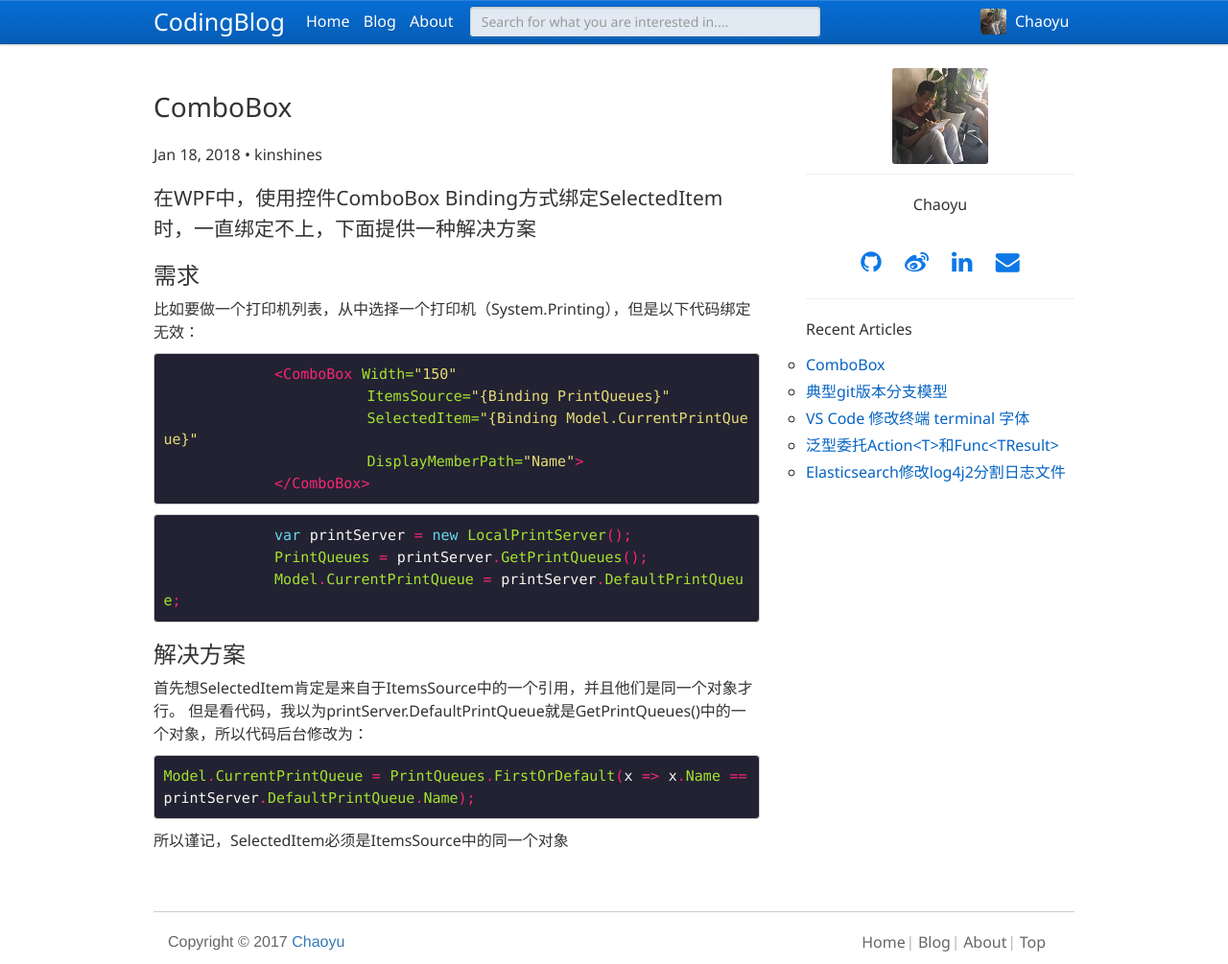
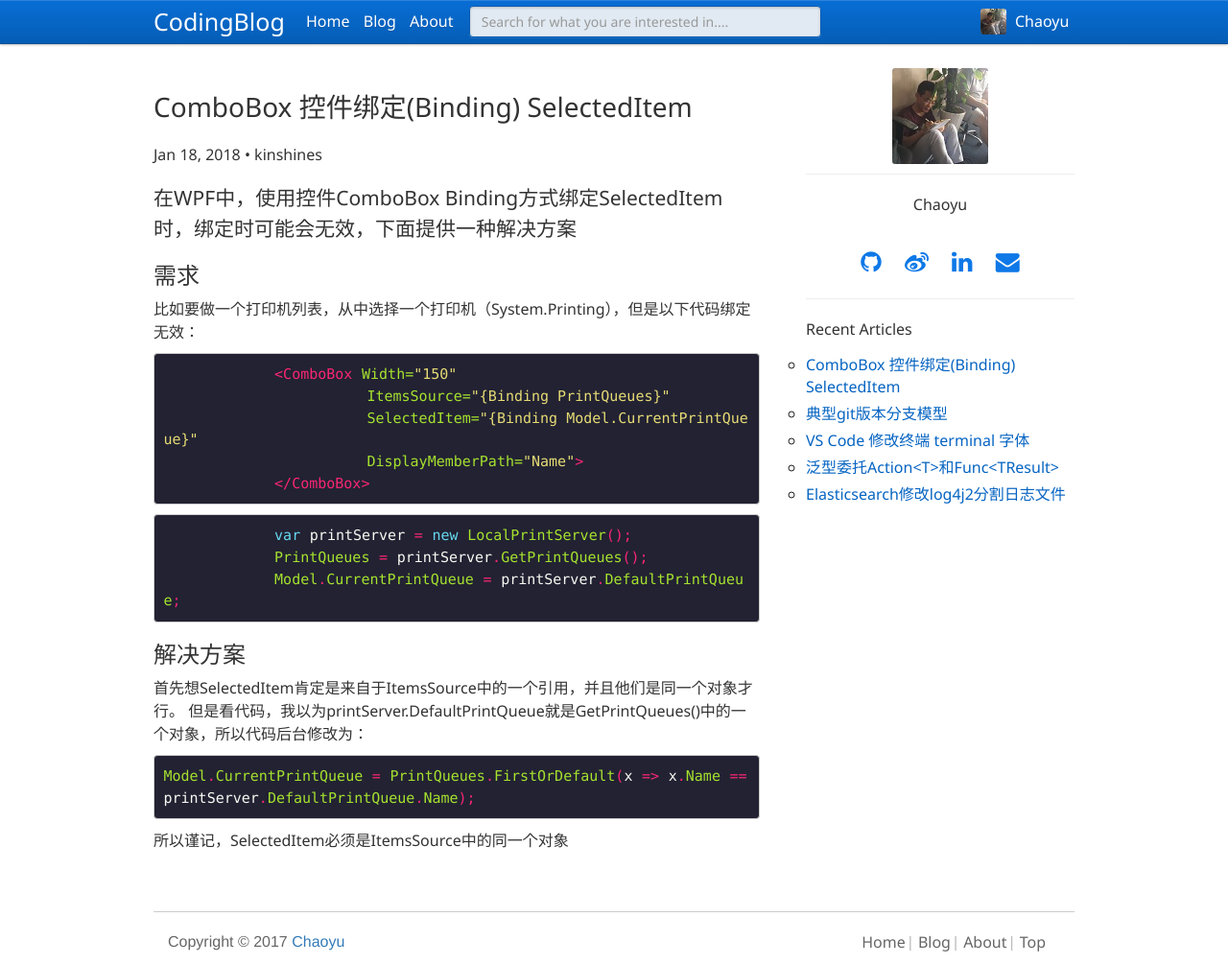
Before and after one commit to kinshines/kinshines.github.io, a Jekyll site: the page built from _posts/2018-01-18-combobox-selecteditem-binding.md, in a window 1280 px wide. Shown: the whole page at 96% size. Built offline with Jekyll 4.4.1, drawn with Linux system fonts in a browser that asks for light colours.

Commit message:
combobox

```diff
--- a/_posts/2018-01-18-combobox-selecteditem-binding.md
+++ b/_posts/2018-01-18-combobox-selecteditem-binding.md
@@ -1,13 +1,13 @@
 ---
 layout: post
-title: ComboBox
+title: ComboBox 控件绑定(Binding) SelectedItem
 author: kinshines
 date:   2018-01-18
 categories: wpf
 permalink: /archivers/combobox-selecteditem-binding
 ---
 
-<p class="lead">在WPF中，使用控件ComboBox Binding方式绑定SelectedItem时，一直绑定不上，下面提供一种解决方案</p>
+<p class="lead">在WPF中，使用控件ComboBox Binding方式绑定SelectedItem时，绑定时可能会无效，下面提供一种解决方案</p>
 
 ### 需求
 比如要做一个打印机列表，从中选择一个打印机（System.Printing），但是以下代码绑定无效：
```
